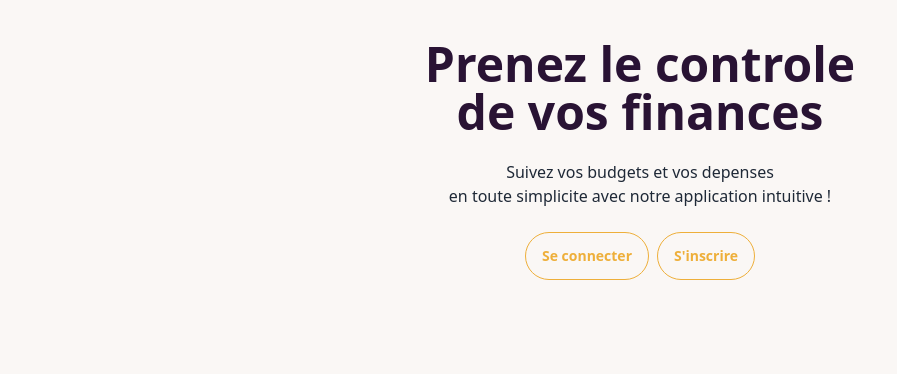
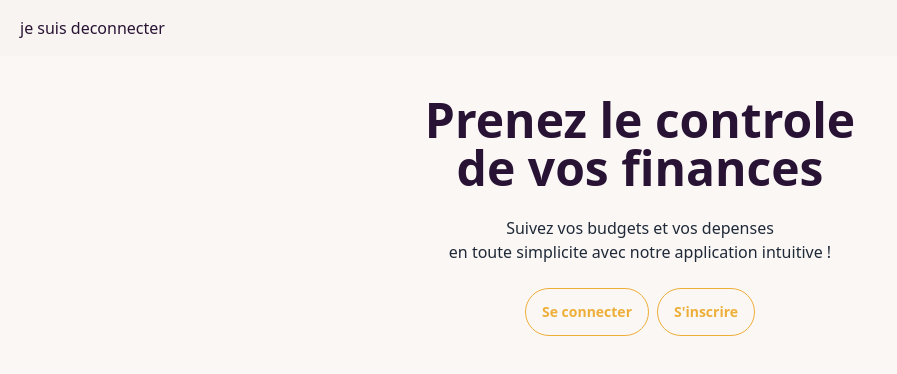
Before and after one commit to Devop-code/devop-etrack, a Next.js app: page / in a window 1280 px wide. Shown: the top 374 px of the page, without its empty margins (0-897 px from the left). Built offline with nearby package versions, Linux system fonts and the light colour scheme; no server answers.

Commit message:
ajout d'une barre de navigation avec gestion de l'authentification utilisateur

```diff
--- /dev/null
+++ b/app/components/Navbar.tsx
@@ -0,0 +1,33 @@
+'use client'
+import { useUser,UserButton } from '@clerk/nextjs';
+import React from 'react';
+import Link from "next/link"
+
+const Navbar = () => {
+    const {isLoaded , isSignedIn , user} = useUser()
+  return (
+    <div className="bg-base-200/30 px-5 md:-px-[10%] py-4">
+      {isLoaded && (
+        (isSignedIn ? (
+           <div className="flex justify-between items-center">
+              <div className="flex text-2xl items-center font-bold">
+                Devop's<span className="text-accent">Etrack</span>
+              </div>
+              <div className="flex">
+                <Link href={""} className="btn">Mes Budgets</Link>
+                <Link href={""} className="btn">Tableau de Bord</Link>
+                <Link href={""} className="btn">Mes Transactions</Link>
+                <UserButton/>
+               </div>
+           </div>
+        ):(
+            <div>
+                je suis deconnecter
+            </div>
+        ))
+      )}
+    </div>
+  );
+}
+
+export default Navbar;
--- a/app/layout.tsx
+++ b/app/layout.tsx
@@ -1,7 +1,7 @@
 import type { Metadata } from "next";
 import { Geist, Geist_Mono } from "next/font/google";
 import "./globals.css";
-import { ClerkProvider, } from "@clerk/nextjs";
+import { ClerkProvider} from "@clerk/nextjs";
 
 const geistSans = Geist({
   variable: "--font-geist-sans",
--- a/app/page.tsx
+++ b/app/page.tsx
@@ -1,8 +1,10 @@
-import Image from "next/image";
+
+import Navbar from "./components/Navbar"
 import Link from "next/link"
 export default function Home() {
   return (
     <div>
+      <Navbar/>
        <div className="flex items-center justify-center flex-col py-10 w-full">
             <div>
               <div className="flex flex-col">
```
